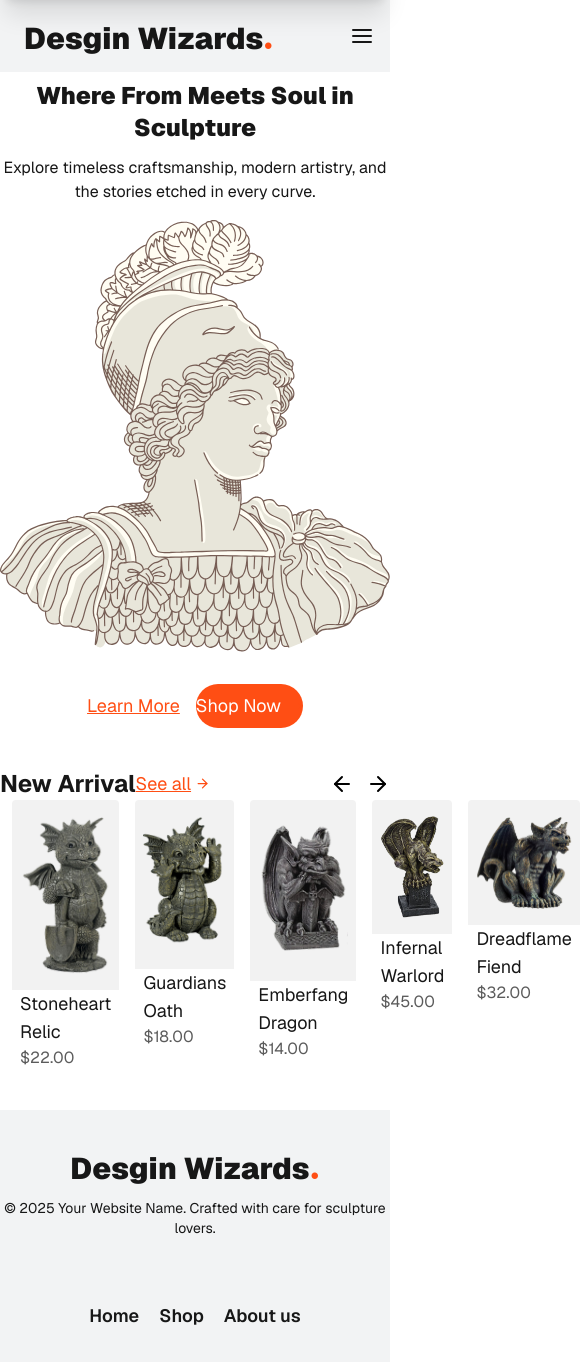
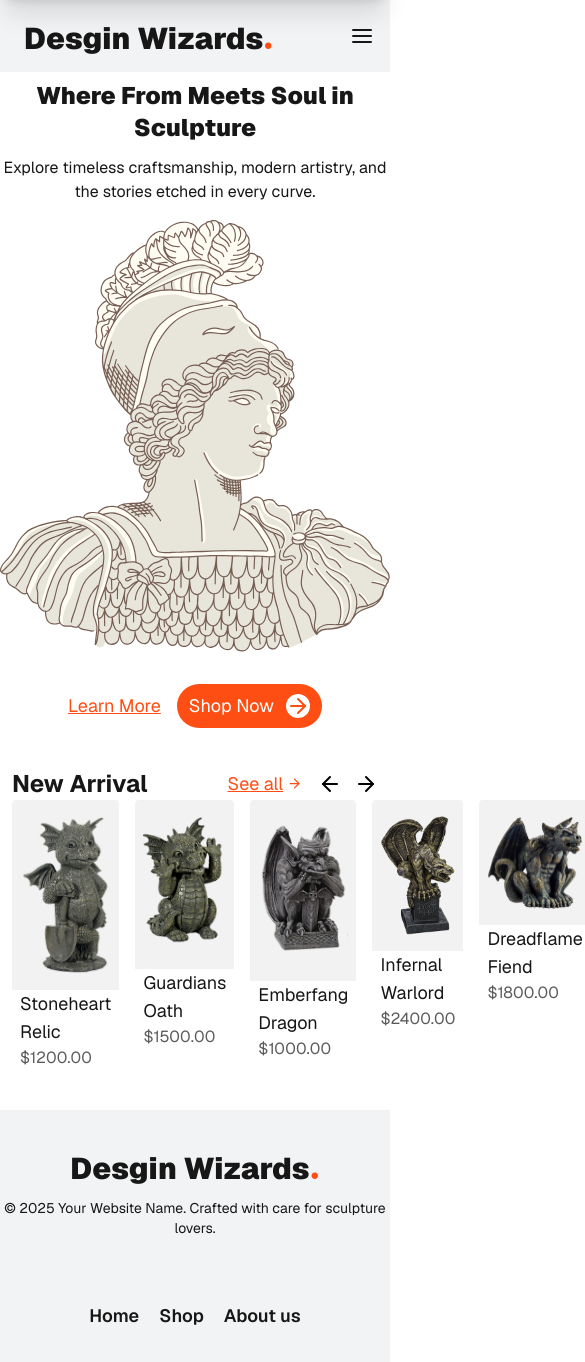
Before and after one commit to Dev-Bhargav/sculpture, a Next.js app: page / in a window 390 px wide. Shown: the top 1362 px of the page, 585 px wide, since content can reach past the window. Built offline with nearby package versions, Linux system fonts and the light colour scheme; no server answers.

Commit message:
feat: local env

```diff
--- a/src/app/about-us/page.js
+++ b/src/app/about-us/page.js
@@ -1,3 +1,5 @@
+import Link from "next/link";
+
 export default function AboutPage() {
   return (
     <div className="max-w-4xl mx-auto px-4 py-12">
@@ -34,7 +36,7 @@ export default function AboutPage() {
 
       <h2 className="text-2xl font-semibold mb-2">Let’s Connect</h2>
       <p className="text-gray-700">
-        {"Whether you're an artist, collector, or curious admirer — we'd love to hear from you. Reach out via our"} <a href="/contact" className="text-blue-600 underline">Contact Page</a>, or follow us on <a href="#" className="text-blue-600 underline">Instagram</a> to stay inspired.
+        {"Whether you're an artist, collector, or curious admirer — we'd love to hear from you. Reach out via our"} <Link href="/contact" className="text-[var(--primary)] underline">Contact Page</Link>, or follow us on <Link href="#" className="text-[var(--primary)] underline">Instagram</Link> to stay inspired.
       </p>
     </div>
   );
--- /dev/null
+++ b/src/app/api/products/route.js
@@ -0,0 +1,74 @@
+import { NextResponse } from "next/server";
+
+export async function GET() {
+  try {
+    const domain = "x0jy0f-2a.myshopify.com";
+    const storefrontAccessToken = "67a0618f67f86ccdfa4cbd75ef6bea11";
+
+    const response = await fetch(`https://${domain}/api/2023-01/graphql.json`, {
+      method: "POST",
+      headers: {
+        "X-Shopify-Storefront-Access-Token": storefrontAccessToken,
+        "Content-Type": "application/json",
+      },
+      body: JSON.stringify({
+        query: `
+          {
+            products(first: 20) {
+              edges {
+                node {
+                  id
+                  title
+                  description
+                  handle
+                  priceRange {
+                    minVariantPrice {
+                      amount
+                      currencyCode
+                    }
+                  }
+                  images(first: 1) {
+                    edges {
+                      node {
+                        url
+                        altText
+                      }
+                    }
+                  }
+                }
+              }
+            }
+          }
+        `,
+      }),
+    });
+
+    if (!response.ok) {
+      return NextResponse.json(
+        { error: "Failed to fetch from Shopify", status: response.status },
+        { status: response.status }
+      );
+    }
+
+    const data = response.json();
+
+    const products = data.data.products.edges.map(({ node }) => ({
+      id: node.id,
+      name: node.title,
+      slug: node.handle,
+      description: node.description,
+      price: parseFloat(node.priceRange.minVariantPrice.amount),
+      currency: node.priceRange.minVariantPrice.currencyCode,
+      src: node.images?.edges?.[0]?.node?.url || null,
+      altText: node.images?.edges?.[0]?.node?.altText || node.title,
+    }));
+
+    return NextResponse.json(products);
+  } catch (err) {
+    console.error("Unexpected server error:", err);
+    return NextResponse.json(
+      { error: "Internal Server Error" },
+      { status: 500 }
+    );
+  }
+}
--- a/src/app/components/PriceFilter.js
+++ b/src/app/components/PriceFilter.js
@@ -1,9 +1,7 @@
-"use client";
-
-import React, { useState } from "react";
+import React from "react";
 
 export default function PriceFilter({filterOption,setFilterOption, selected, setSelected }) {
-  const prices = ["$0-$10", "$10-$20", "$20-$30", "$30-$40", "$40-$50"];
+  const prices = ["₹0-₹500", "₹500-₹1000", "₹1000-₹1500", "₹1500-₹2000", "₹2000-₹2500"];
 
   const handleClick = (e, index) => {
     if (filterOption != e.target.value){
@@ -24,7 +22,7 @@ export default function PriceFilter({filterOption,setFilterOption, selected, set
       {prices.map((price, index) => (
         <label
           key={index}
-          className={`inline-flex justify-center border-2 w-20 py-1 rounded-sm cursor-pointer
+          className={`w-fit inline-flex justify-center border-2 py-1 px-2 rounded-sm cursor-pointer
             ${
               selected == index
                 ? "bg-[var(--primary)] border-[var(--primary)] text-white"
--- /dev/null
+++ b/src/app/components/ShopButton.js
@@ -0,0 +1,26 @@
+"use client";
+
+import { useState } from "react";
+import Link from "next/link";
+import { ArrowRight } from "lucide-react";
+
+export default function ShopButton() {
+  const [clicked, setClicked] = useState(false);
+
+  return (
+    <Link
+      href="/shop"
+      onClick={() => setClicked(true)}
+      className={`inline-flex w-fit items-center justify-center ${
+        clicked ? "px-2" : "gap-3 px-3"
+      } text-lg bg-[var(--primary)] text-white py-2 rounded-full cursor-pointer`}
+    >
+      {!clicked && <span>Shop Now</span>}
+      <ArrowRight
+        color="var(--primary)"
+        size={10}
+        className="bg-white rounded-full h-6 w-6"
+      />
+    </Link>
+  );
+}
--- a/src/app/data/products.js
+++ b/src/app/data/products.js
@@ -2,7 +2,7 @@ const products = [
   {
     id: 1,
     name: "Stoneheart Relic",
-    price: 22,
+    price: 1200,
     src: "/images/p1.png",
     slug: "stoneheart-relic",
     reviews: 87,
@@ -11,7 +11,7 @@ const products = [
   {
     id: 2,
     name: "Guardians Oath",
-    price: 18,
+    price: 1500,
     src: "/images/p2.png",
     slug: "guardians-oath",
     reviews: 112,
@@ -20,7 +20,7 @@ const products = [
   {
     id: 3,
     name: "Emberfang Dragon",
-    price: 14,
+    price: 1000,
     src: "/images/p3.png",
     slug: "emberfang-dragon",
     reviews: 74,
@@ -29,7 +29,7 @@ const products = [
   {
     id: 4,
     name: "Infernal Warlord",
-    price: 45,
+    price: 2400,
     src: "/images/p4.png",
     slug: "infernal-warlord",
     reviews: 203,
@@ -38,7 +38,7 @@ const products = [
   {
     id: 5,
     name: "Dreadflame Fiend",
-    price: 32,
+    price: 1800,
     src: "/images/p5.png",
     slug: "dreadflame-fiend",
     reviews: 97,
@@ -47,70 +47,7 @@ const products = [
   {
     id: 6,
     name: "Ash Imp",
-    price: 7,
-    src: "/images/p6.png",
-    slug: "ash-imp",
-    reviews: 53,
-    rating: 3.8,
-  },
-  {
-    id: 7,
-    name: "Ash Imp",
-    price: 7,
-    src: "/images/p6.png",
-    slug: "ash-imp",
-    reviews: 53,
-    rating: 3.8,
-  },
-  {
-    id: 8,
-    name: "Ash Imp",
-    price: 7,
-    src: "/images/p6.png",
-    slug: "ash-imp",
-    reviews: 53,
-    rating: 3.8,
-  },
-  {
-    id: 9,
-    name: "Ash Imp",
-    price: 7,
-    src: "/images/p6.png",
-    slug: "ash-imp",
-    reviews: 53,
-    rating: 3.8,
-  },
-  {
-    id: 10,
-    name: "Ash Imp",
-    price: 7,
-    src: "/images/p6.png",
-    slug: "ash-imp",
-    reviews: 53,
-    rating: 3.8,
-  },
-  {
-    id: 11,
-    name: "Ash Imp",
-    price: 7,
-    src: "/images/p6.png",
-    slug: "ash-imp",
-    reviews: 53,
-    rating: 3.8,
-  },
-  {
-    id: 12,
-    name: "Ash Imp",
-    price: 7,
-    src: "/images/p6.png",
-    slug: "ash-imp",
-    reviews: 53,
-    rating: 3.8,
-  },
-  {
-    id: 13,
-    name: "Ash Imp",
-    price: 7,
+    price: 1100,
     src: "/images/p6.png",
     slug: "ash-imp",
     reviews: 53,
@@ -119,7 +56,7 @@ const products = [
   {
     id: 14,
     name: "Ash Imp",
-    price: 7,
+    price: 1100,
     src: "/images/p1.png",
     slug: "ash-imp",
     reviews: 53,
@@ -127,5 +64,4 @@ const products = [
   },
 ];
 
-
 export default products;
--- a/src/app/layout.js
+++ b/src/app/layout.js
@@ -2,6 +2,7 @@ import { Geist, Geist_Mono, Libre_Franklin } from "next/font/google";
 import "./globals.css";
 import Navbar from "./components/Navbar";
 import Footer from "./components/Footer";
+import ProductFilterProvider from "@/context/ProductFilterContext";
 
 const libreFranklin = Libre_Franklin({
   variable: "--font-libre-franklin",
@@ -30,8 +31,8 @@ export default function RootLayout({ children }) {
         className={`${geistSans.variable} ${geistMono.variable} antialiased dark`}
       >
         <Navbar></Navbar>
-        {children}
-        <Footer/>
+        <ProductFilterProvider>{children}</ProductFilterProvider>
+        <Footer />
       </body>
     </html>
   );
--- a/src/app/shop/[slug]/page.js
+++ b/src/app/shop/[slug]/page.js
@@ -13,7 +13,7 @@ export default async function page({ params }) {
   }
 
   return (
-    <section className="w-full mt-12 lg:mt-20 px-5 sm:px-10 lg:px-20">
+    <section className="w-full mt-12 px-5 sm:px-10 lg:px-20">
       <div className="w-full flex flex-col lg:flex-row gap-10">
         <div className="image lg:w-1/2">
           <div className="bg-[#e2e2e2] xl:max-w-[950px] rounded-sm py-4">
--- /dev/null
+++ b/src/context/ProductFilterContext.js
@@ -0,0 +1,35 @@
+"use client"
+
+import { createContext, useContext, useState } from "react";
+
+const ProductFilterContext = createContext();
+
+export default function ProductFilterProvider({children}) {
+  const [sortOption, setSortOption] = useState("");
+  const [filterOption, setFilterOption] = useState("");
+  const [selected, setSelected] = useState(null);
+
+  const resetFilter = () => {
+    setSortOption("");
+    setFilterOption("");
+    setSelected(null);
+  };
+
+  return (
+    <ProductFilterContext.Provider
+      value={{
+        setSortOption,
+        sortOption,
+        filterOption,
+        setFilterOption,
+        selected,
+        setSelected,
+        resetFilter,
+      }}
+    >
+      {children}
+    </ProductFilterContext.Provider>
+  );
+}
+
+export const useProductFilter = () => useContext(ProductFilterContext)
--- a/src/lib/shopify.js
+++ b/src/lib/shopify.js
@@ -1,58 +1,17 @@
-const domain = "x0jy0f-2a.myshopify.com";
-const storefrontAccessToken = "67a0618f67f86ccdfa4cbd75ef6bea11";
+import products from "@/app/data/products";
 
 export async function getProducts() {
-  const response = await fetch(`https://${domain}/api/2023-01/graphql.json`, {
-    method: "POST",
-    headers: {
-      "X-Shopify-Storefront-Access-Token": storefrontAccessToken,
-      "Content-Type": "application/json",
-    },
-    body: JSON.stringify({
-      query: `
-    {
-      products(first: 20) {
-        edges {
-          node {
-            id
-            title
-            description
-            handle
-            priceRange {
-              minVariantPrice {
-                amount
-                currencyCode
-              }
-            }
-            images(first: 1) {
-              edges {
-                node {
-                  url
-                  altText
-                }
-              }
-            }
-          }
-        }
-      }
+  try {
+    const res = await fetch(`${process.env.NEXT_PUBLIC_API_URL}/api/products`);
+    if (!res.ok){
+      console.log(res.status)
+      return products
     }
-  `,
-    }),
-  });
-
-  const json = await response.json();
-  if(json.errors){
-    console.error(json.error)
-    return[]
+    console.log("Entering")
+    return await res.json();
+  } catch (e) {
+    console.log("here here")
+    console.error(e);
+    return [];
   }
-   return json.data.products.edges.map(({ node }) => ({
-    id: node.id,
-    name: node.title,
-    slug: node.handle,
-    description: node.description,
-    price: parseFloat(node.priceRange.minVariantPrice.amount),
-    currency: node.priceRange.minVariantPrice.currencyCode,
-    src: node.images?.edges?.[0].node.url || null, // fallback empty string if no image
-    altText: node.images.edges[0]?.node.altText || node.title,
-  }));
 }
```
Also changed, not shown: src/app/shop/page.js (+48 -35 lines), src/app/page.js.
